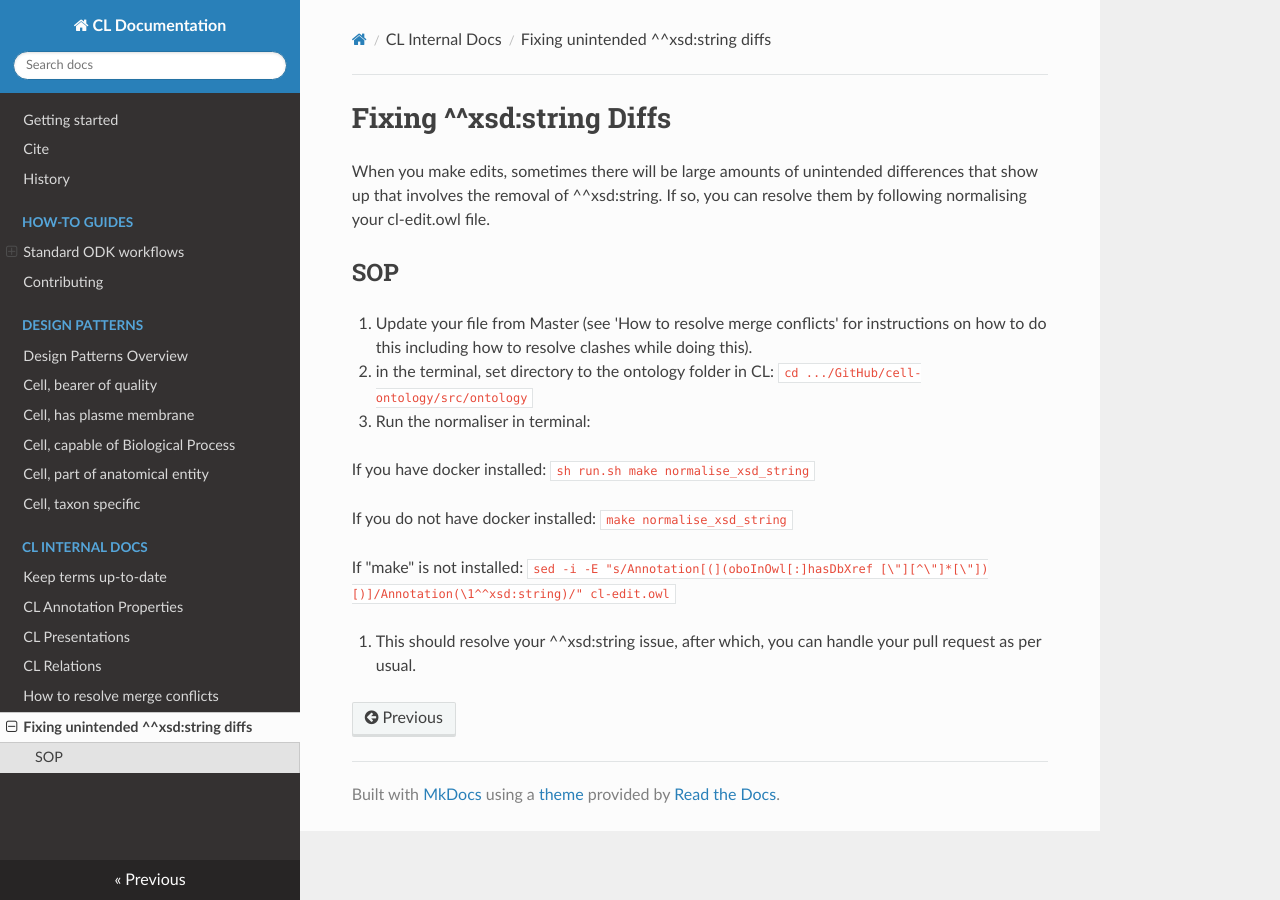
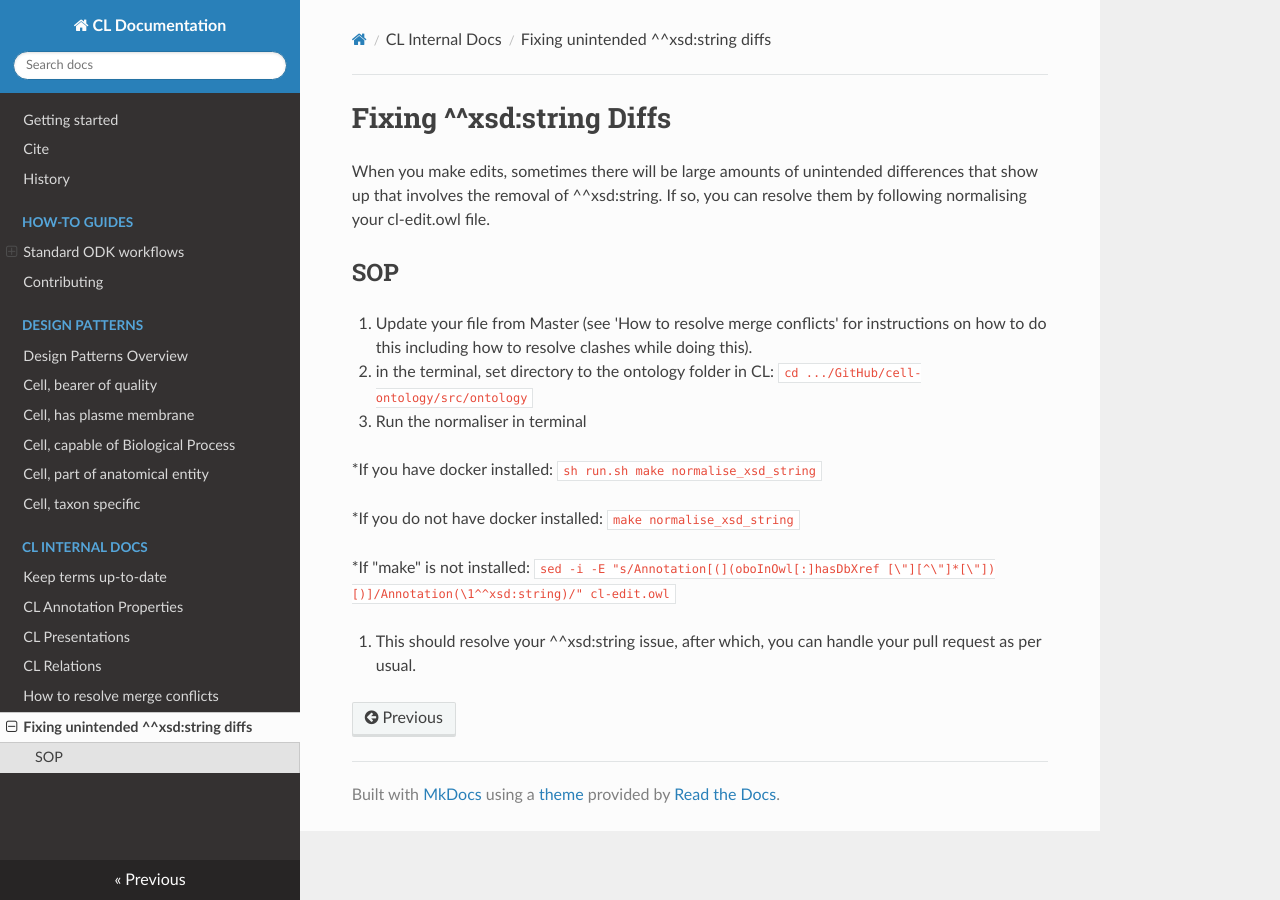
Before and after one commit to obophenotype/cell-ontology, an MkDocs documentation site: the page built from docs/Fixing_xsdstring_diffs.md, in a window 1280 px wide. Built offline with MkDocs 1.6.1, drawn with Linux system fonts in a browser that asks for light colours; nearby versions of some CDN libraries.

````diff
--- a/docs/Fixing_xsdstring_diffs.md
+++ b/docs/Fixing_xsdstring_diffs.md
@@ -7,12 +7,12 @@ When you make edits, sometimes there will be large amounts of unintended differe
 
 2. in the terminal, set directory to the ontology folder in CL: ```cd .../GitHub/cell-ontology/src/ontology```
 
-3. Run the normaliser in terminal:
+3. Run the normaliser in terminal
 
-  If you have docker installed: ```sh run.sh make normalise_xsd_string```
+*If you have docker installed: ```sh run.sh make normalise_xsd_string```
 
-  If you do not have docker installed: ```make normalise_xsd_string```
+*If you do not have docker installed: ```make normalise_xsd_string```
 
-  If "make" is not installed: ``` sed -i -E "s/Annotation[(](oboInOwl[:]hasDbXref [\"][^\"]*[\"])[)]/Annotation(\1^^xsd:string)/" cl-edit.owl ```
+*If "make" is not installed: ``` sed -i -E "s/Annotation[(](oboInOwl[:]hasDbXref [\"][^\"]*[\"])[)]/Annotation(\1^^xsd:string)/" cl-edit.owl ```
 
 4. This should resolve your ^^xsd:string issue, after which, you can handle your pull request as per usual.
````
